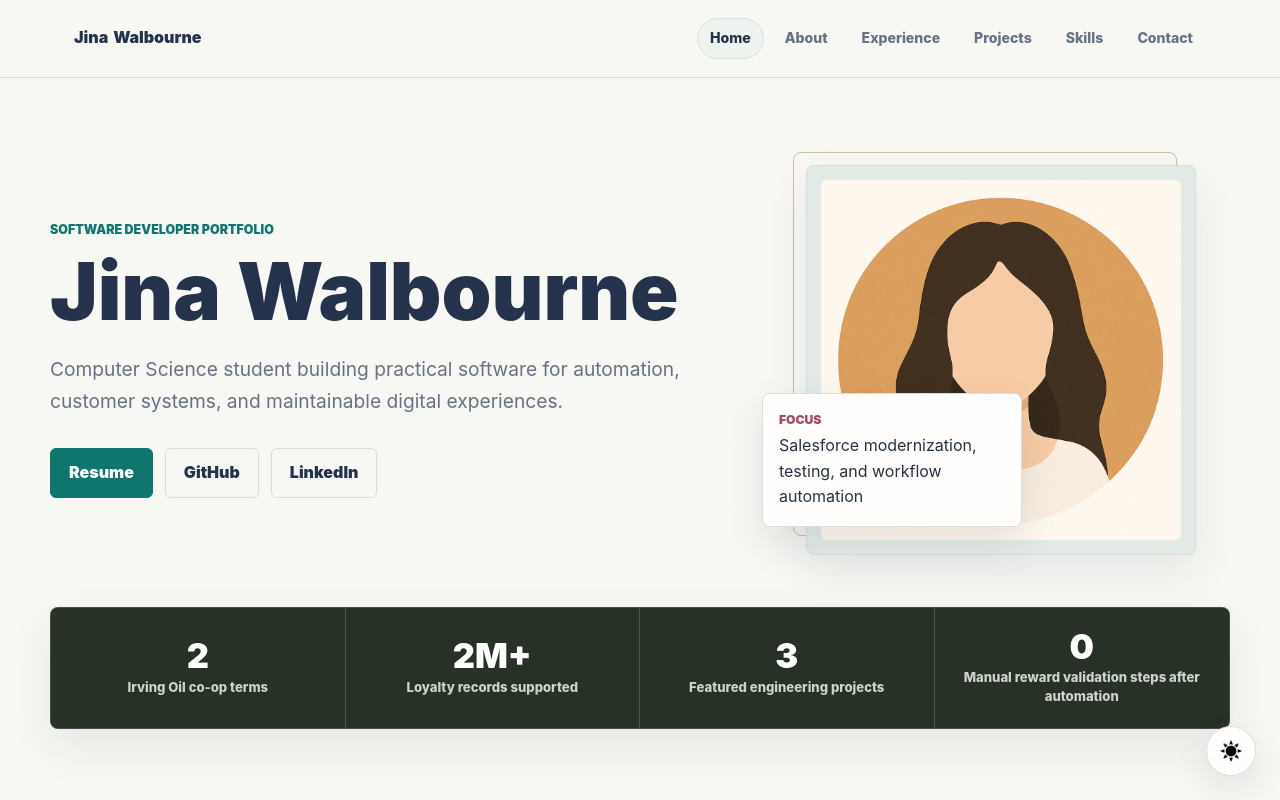
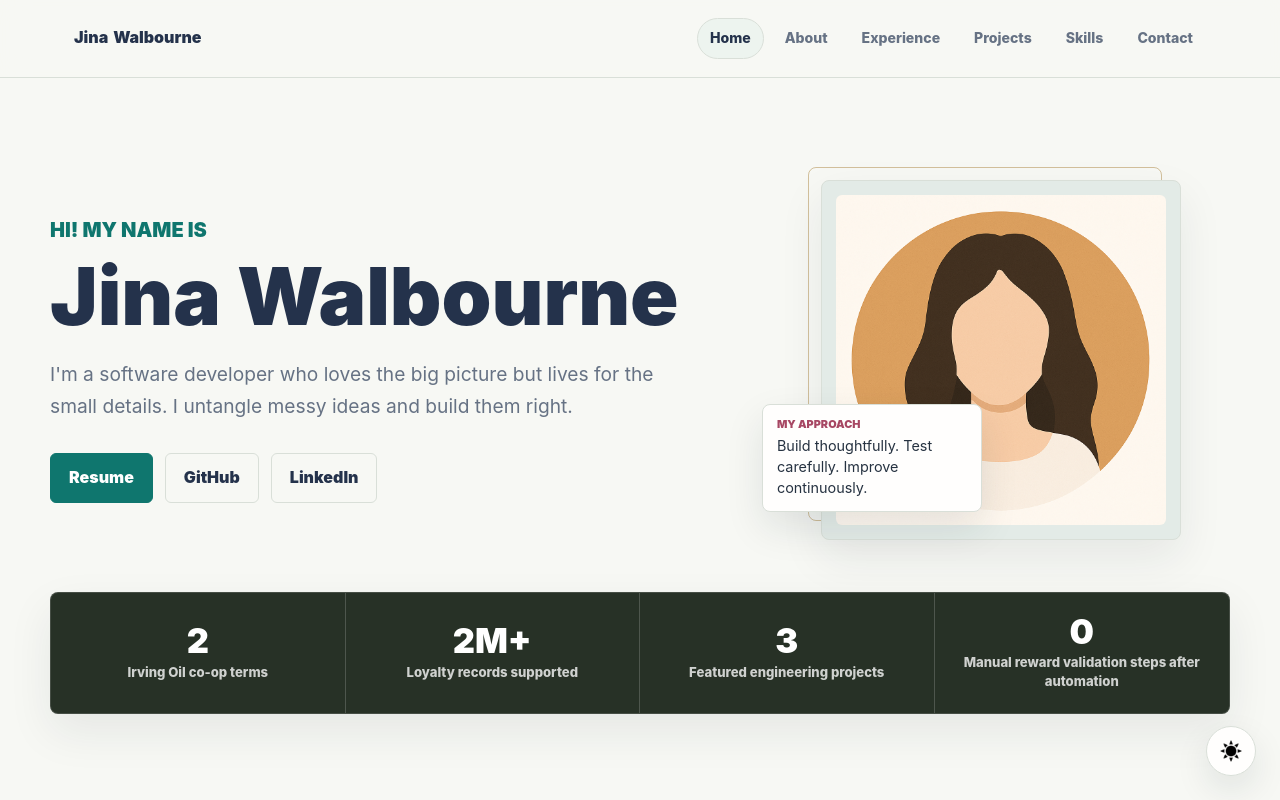
Before and after one commit to jinawalbourne/jinawalbourne.ca, a plain HTML site: page index.html in a window 1280 px wide. Shown: the top 800 px of the page. Drawn offline with Linux system fonts and the light colour scheme.

Commit message:
Fixed font sizing and Home screen

```diff
--- a/index.html
+++ b/index.html
@@ -34,10 +34,10 @@
         <section id="home" class="section hero-section" aria-labelledby="hero-title">
             <div class="container hero-grid">
                 <div class="hero-copy reveal">
-                    <p class="section-kicker">Software Developer Portfolio</p>
+                    <p class="section-kicker">Hi! My name is</p>
                     <h1 id="hero-title">Jina Walbourne</h1>
                     <p class="subtitle">
-                        Computer Science student building practical software for automation, customer systems, and maintainable digital experiences.
+                        I'm a software developer who loves the big picture but lives for the small details. I untangle messy ideas and build them right.
                     </p>
                     <div class="hero-actions" aria-label="Primary actions">
                         <a href="Jina Walbourne Resume.pdf" class="button button-primary">Resume</a>
@@ -50,9 +50,9 @@
                     <div class="portrait-frame">
                         <img src="images/jina-avatar.png" alt="Portrait of Jina Walbourne" class="avatar-img" decoding="async" fetchpriority="high">
                     </div>
-                    <div class="hero-note" aria-label="Current focus">
-                        <span class="note-label">Focus</span>
-                        <span>Salesforce modernization, testing, and workflow automation</span>
+                    <div class="hero-note" aria-label="My approach">
+                        <span class="note-label">My Approach</span>
+                        <span>Build thoughtfully. Test carefully. Improve continuously.</span>
                     </div>
                 </div>
 
--- a/styles.css
+++ b/styles.css
@@ -175,7 +175,7 @@ nav a.active {
 
 .section-kicker {
     color: var(--secondary-color);
-    font-size: 0.78rem;
+    font-size: 1.25rem;
     font-weight: 900;
     line-height: 1.35;
     margin-bottom: 14px;
@@ -325,7 +325,7 @@ p {
     border: 1px solid var(--border-color);
     border-radius: 8px;
     box-shadow: var(--shadow-soft);
-    max-width: 390px;
+    max-width: 360px;
     padding: 14px;
     position: relative;
     width: 100%;
@@ -358,17 +358,19 @@ p {
     box-shadow: 0 16px 38px var(--shadow-color);
     color: var(--text-color);
     display: grid;
-    gap: 4px;
+    gap: 3px;
     left: -10px;
-    max-width: 260px;
-    padding: 16px;
+    max-width: 220px;
+    padding: 12px 14px;
     position: absolute;
     text-align: left;
+    font-size: 0.9rem;
+    line-height: 1.45;
 }
 
 .note-label {
     color: var(--accent-color);
-    font-size: 0.76rem;
+    font-size: 0.68rem;
     font-weight: 900;
     text-transform: uppercase;
 }
```
Also changed, not shown: Screenshot 2026-08-08 at 1.57.02 PM.png (deleted).
